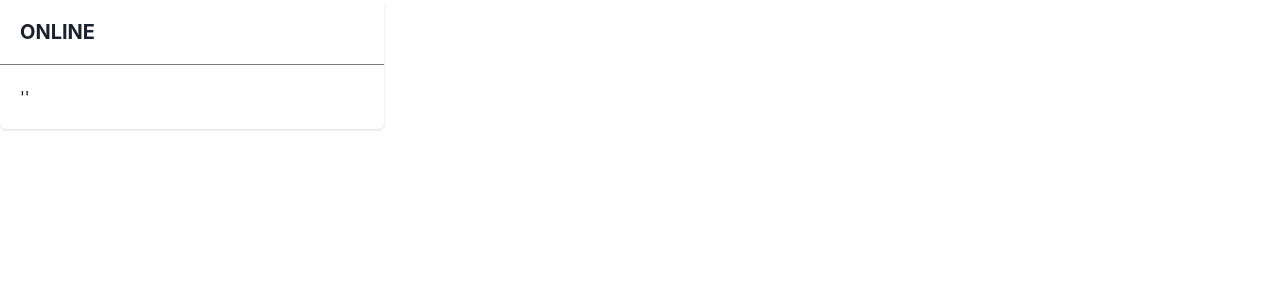
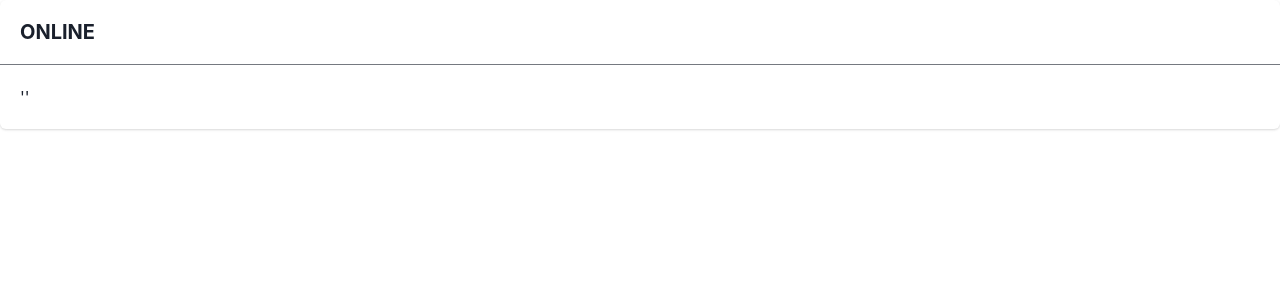
Before and after one commit to Vakzu/musical-wars-frontend, a React (Create React App) app: page /lobby in a window 1280 px wide. Shown: the top 300 px of the page. Built offline with nearby package versions, Linux system fonts and the light colour scheme.

Commit message:
Remove max weight from Lobby Card
We cannot handle outer weight

```diff
--- a/src/components/lobby/LobbySection.tsx
+++ b/src/components/lobby/LobbySection.tsx
@@ -17,7 +17,7 @@ interface LobbySectionProps {
 
 const LobbySection: FC<LobbySectionProps> = (props) => {
   return (
-    <Card maxW="sm">
+    <Card>
       <CardBody>
         <Heading size="md">{props.sectionName}</Heading>
       </CardBody>
```
